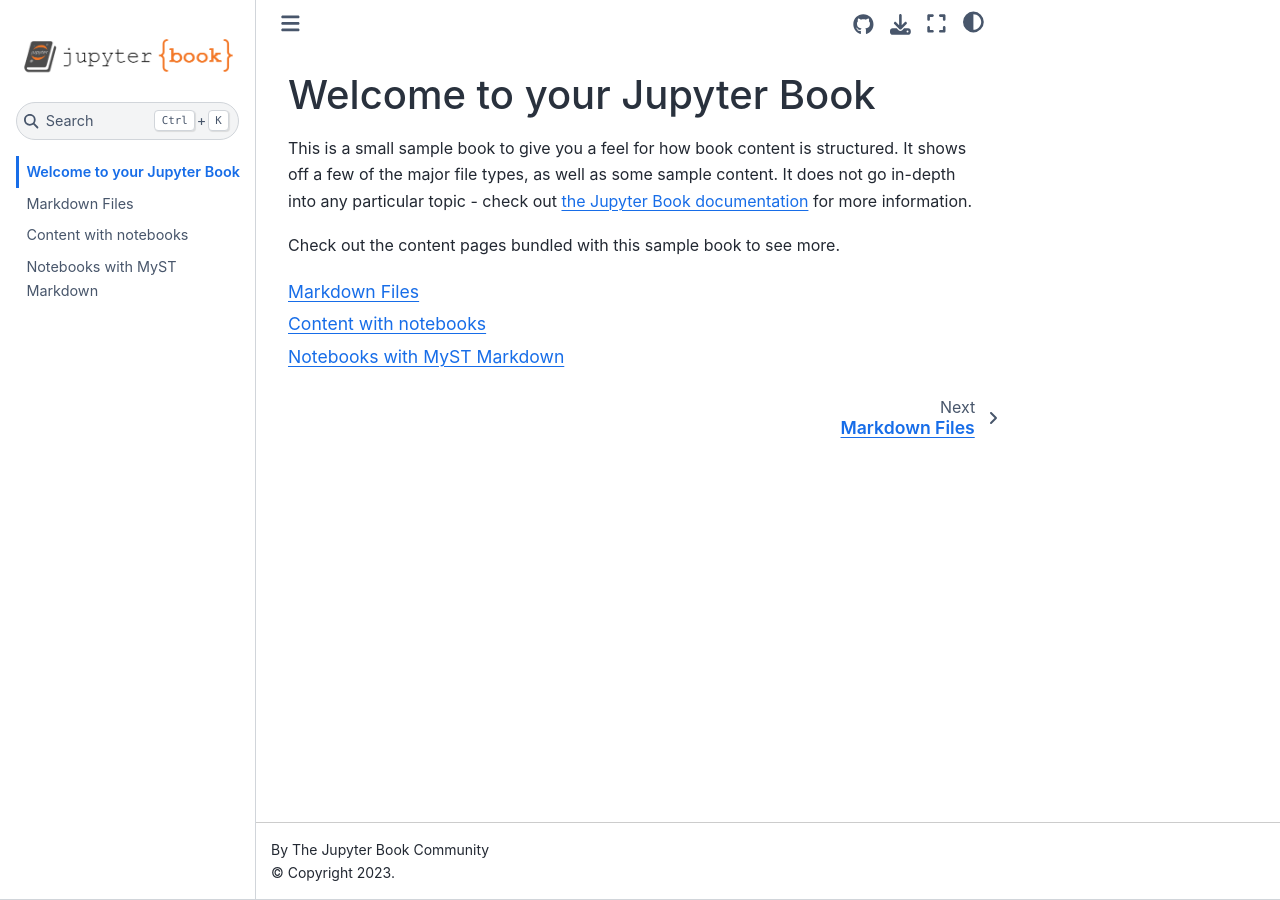
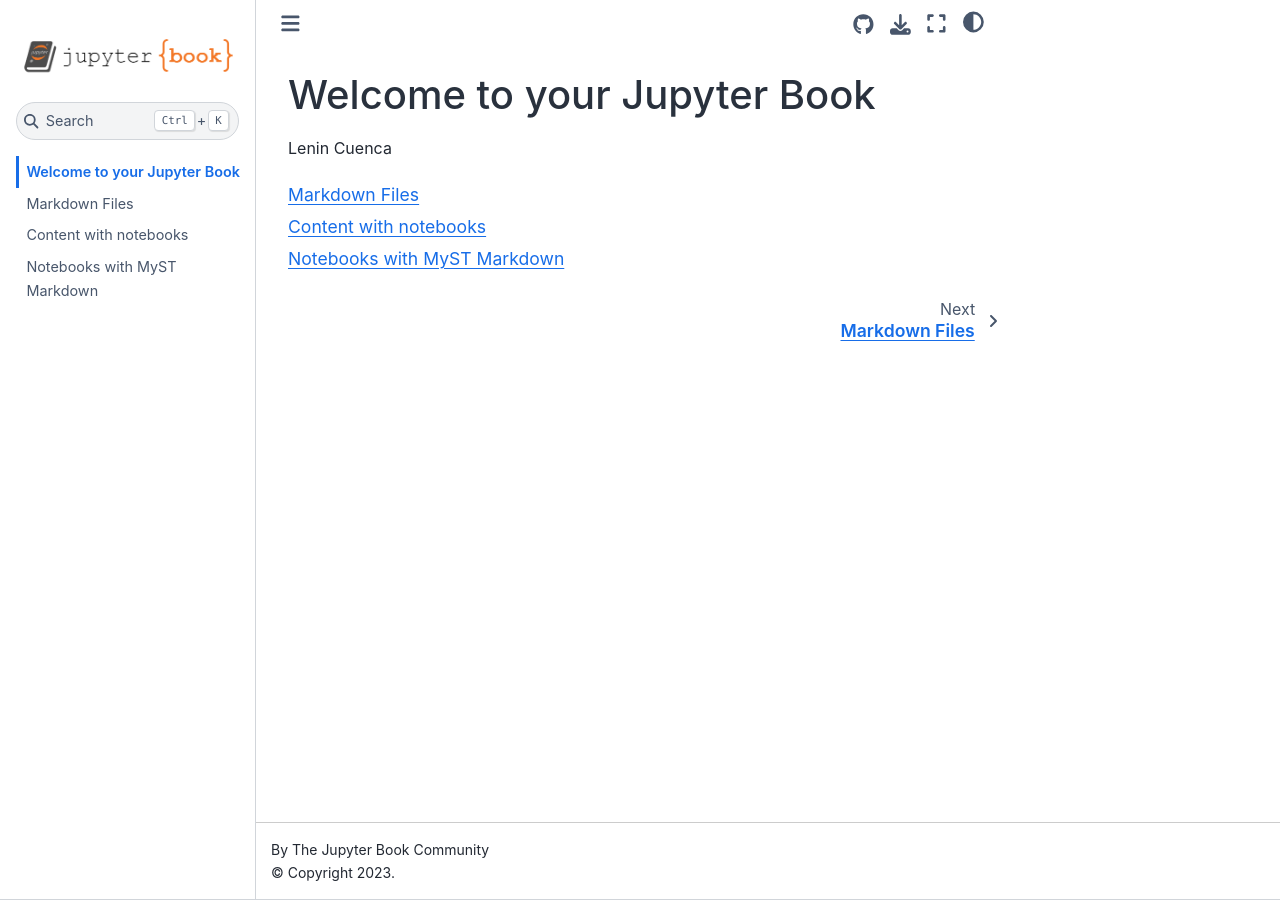
Before and after one commit to LeninCuenca/practica, a Jupyter Book: the page built from intro.md, in a window 1280 px wide. Built offline with Jupyter Book 1.0.4 settings and Sphinx 7.4.7 and the Sphinx Book theme 1.1.4, drawn with Linux system fonts in a browser that asks for light colours.

Commit message:
practica

````diff
--- a/intro.md
+++ b/intro.md
@@ -1,11 +1,7 @@
 # Welcome to your Jupyter Book
 
-This is a small sample book to give you a feel for how book content is
-structured.
-It shows off a few of the major file types, as well as some sample content.
-It does not go in-depth into any particular topic - check out [the Jupyter Book documentation](https://jupyterbook.org) for more information.
+Lenin Cuenca
 
-Check out the content pages bundled with this sample book to see more.
 
 ```{tableofcontents}
 ```
````
